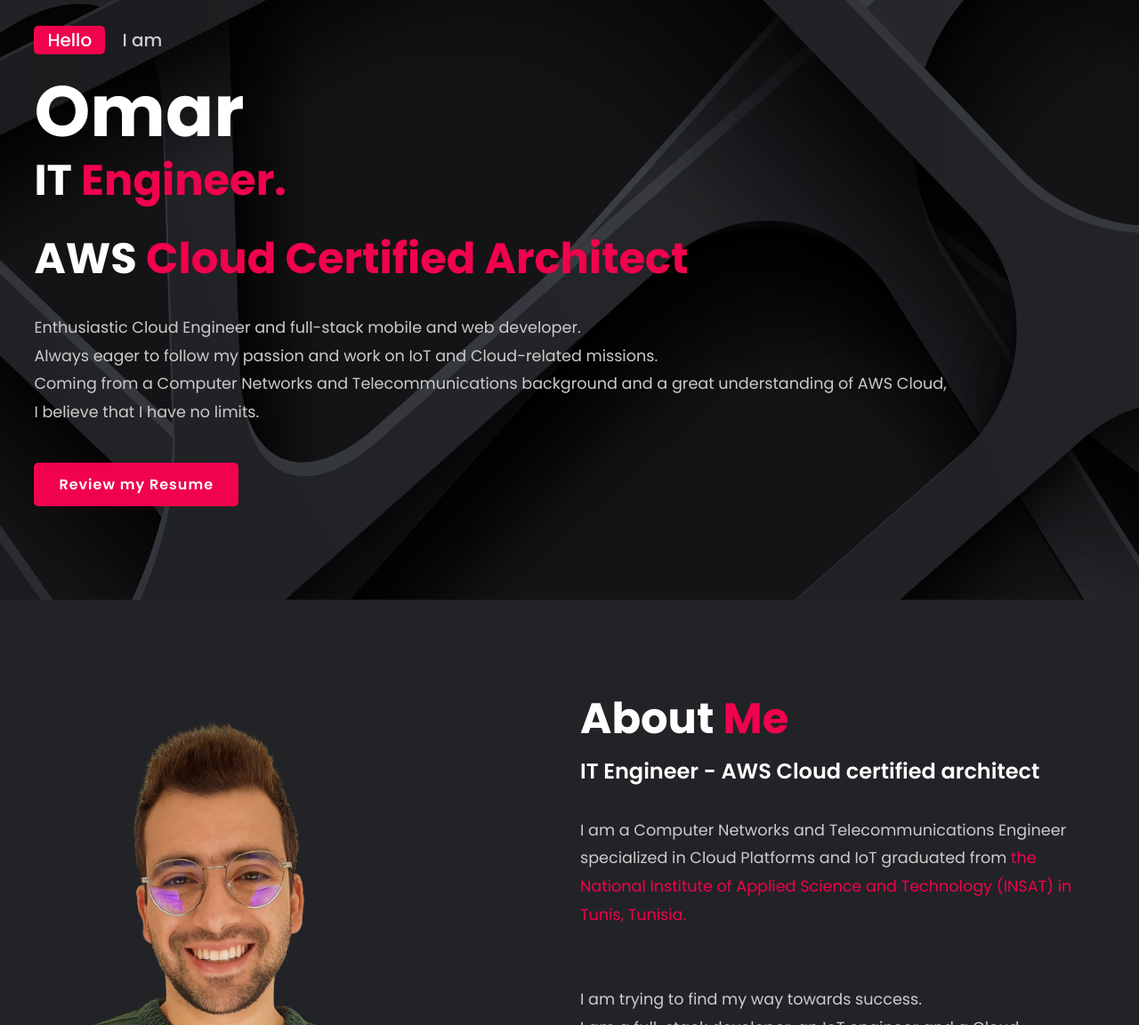
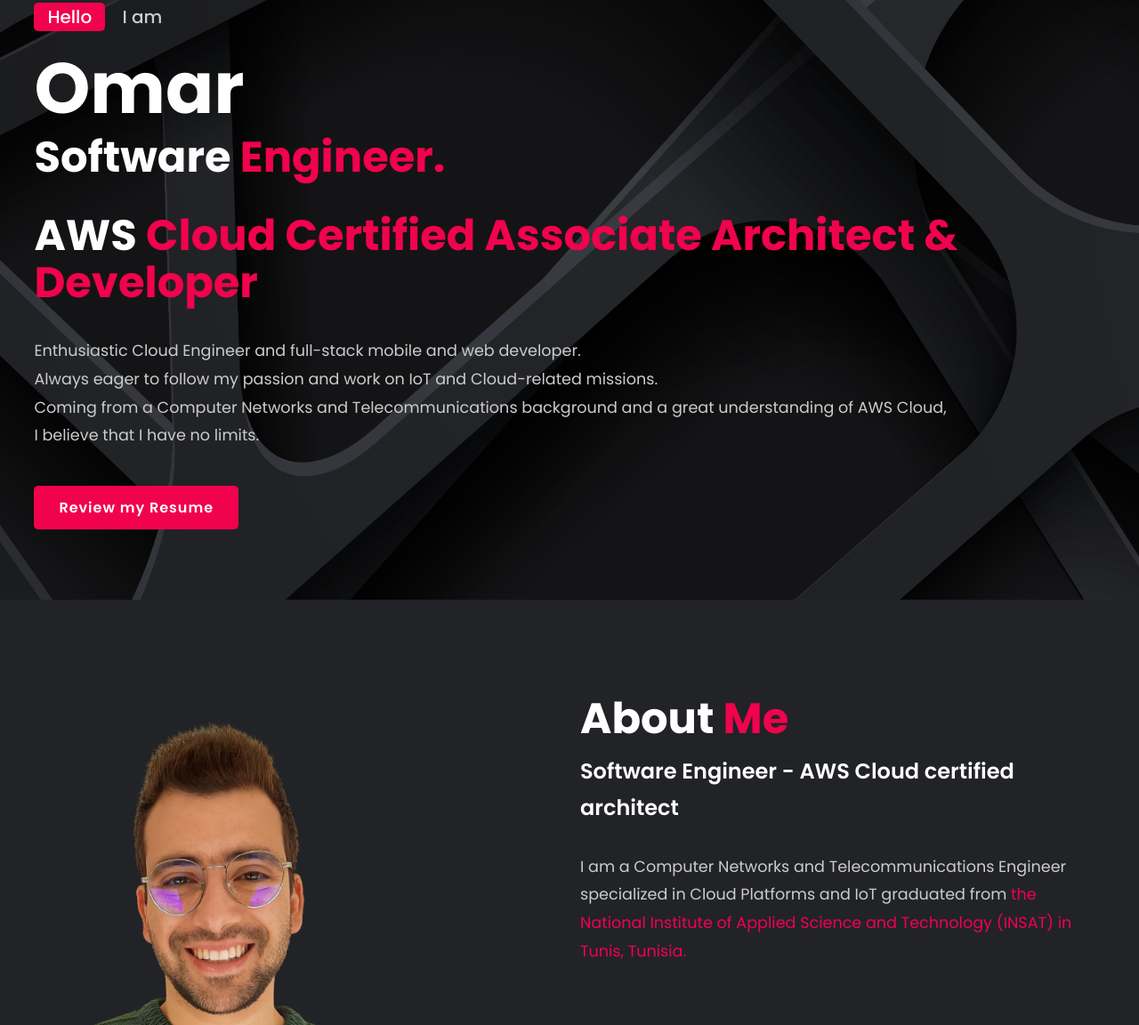
Before and after one commit to omar-chaabouni/portfolio, a plain HTML site: page index.html in a window 1280 px wide. Shown: the part 126-1278 px from the top of the page at 89% size. Drawn offline with nearby package versions, Linux system fonts and the light colour scheme.

Commit message:
Update index.html

```diff
--- a/index.html
+++ b/index.html
@@ -41,8 +41,8 @@
         <span class="two">I am</span>
       </div>
       <h1>Omar</h1>
-      <h3>IT<span> Engineer.</span></h3>
-      <h3>AWS <span>Cloud Certified Architect</span></h3>
+      <h3>Software<span> Engineer.</span></h3>
+      <h3>AWS <span>Cloud Certified Associate Architect & Developer</span></h3>
       <p>
         Enthusiastic Cloud Engineer and full-stack mobile and web developer. <br>
 Always eager to follow my passion and work on IoT and Cloud-related missions. <br>
@@ -62,7 +62,7 @@ Coming from a Computer Networks and Telecommunications background and a great un
 
     <div class="about-text">
       <h2>About <span>Me</span></h2>
-      <h4>IT Engineer - AWS Cloud certified architect</h4>
+      <h4>Software Engineer - AWS Cloud certified architect</h4>
       <p>I am a Computer Networks and Telecommunications Engineer specialized in Cloud Platforms and IoT graduated from
         <a href="http://www.insat.rnu.tn/Fr/accueil_46_34" target='_blank' rel='INSAT'><span>the National Institute of
             Applied Science and Technology (INSAT) in Tunis, Tunisia.</span></a>
```
